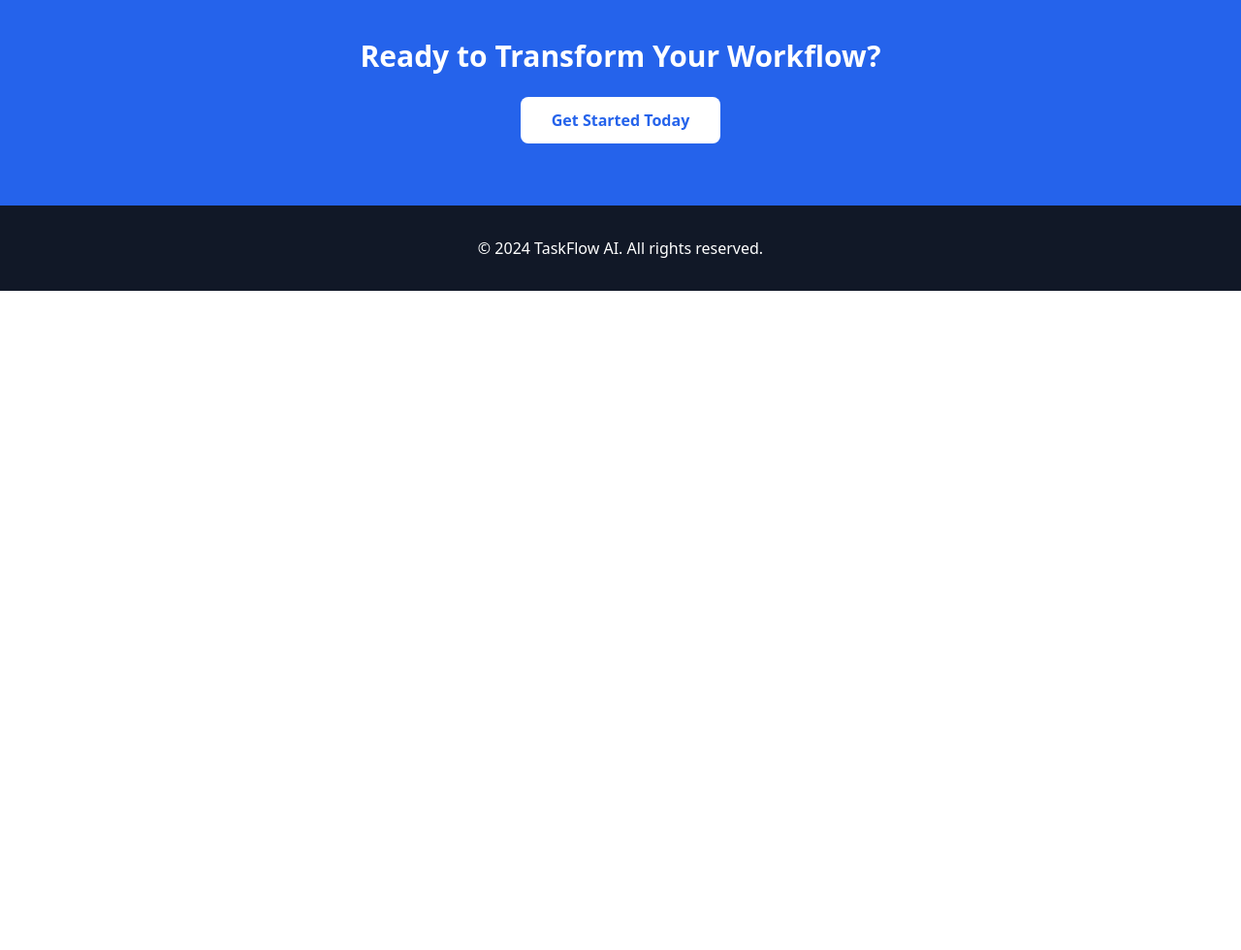
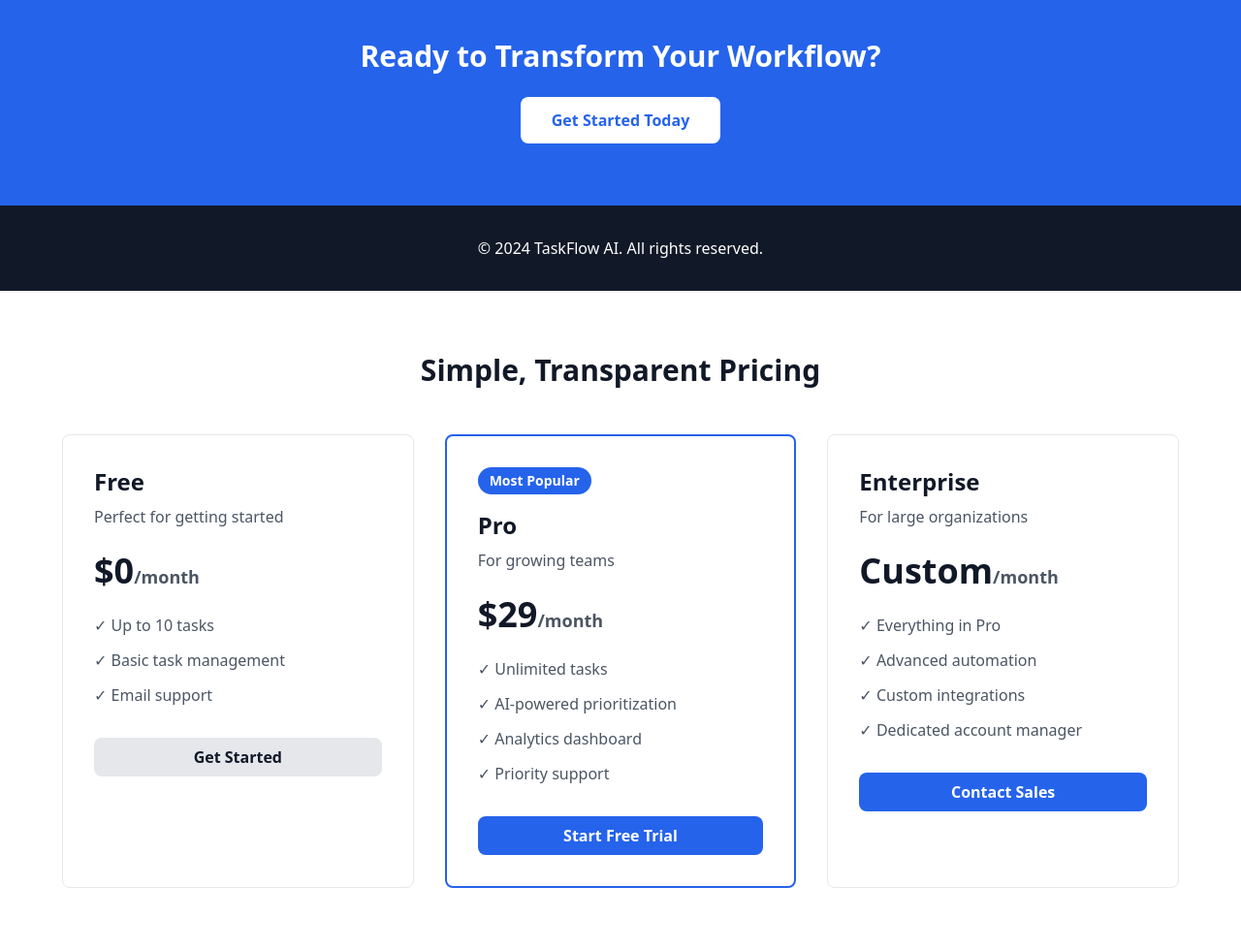
Before and after one commit to shikhersaluja7/taskflow-ai-landing, a plain HTML site: page index.html in a window 1280 px wide. Shown: the part 856-1836 px from the top of the page at 97% size. Before the commit the page ends 1156 px from the top, so only its background shows below. Drawn offline with nearby package versions, Linux system fonts and the light colour scheme.

Commit message:
Add pricing section

```diff
--- a/index.html
+++ b/index.html
@@ -67,5 +67,54 @@
             <p>&copy; 2024 TaskFlow AI. All rights reserved.</p>
         </div>
     </footer>
+<!-- Pricing Section -->
+<section class="py-16 px-4 bg-white">
+    <div class="max-w-6xl mx-auto">
+        <h3 class="text-3xl font-bold text-center mb-12 text-gray-900">Simple, Transparent Pricing</h3>
+        <div class="grid grid-cols-1 md:grid-cols-3 gap-8">
+            <!-- Free Tier -->
+            <div class="border border-gray-200 rounded-lg p-8 hover:shadow-lg transition">
+                <h4 class="text-2xl font-bold mb-2 text-gray-900">Free</h4>
+                <p class="text-gray-600 mb-6">Perfect for getting started</p>
+                <p class="text-4xl font-bold mb-6 text-gray-900">$0<span class="text-lg text-gray-600">/month</span></p>
+                <ul class="mb-8 space-y-3">
+                    <li class="text-gray-600">✓ Up to 10 tasks</li>
+                    <li class="text-gray-600">✓ Basic task management</li>
+                    <li class="text-gray-600">✓ Email support</li>
+                </ul>
+                <button class="w-full bg-gray-200 text-gray-900 px-6 py-2 rounded-lg hover:bg-gray-300 transition font-semibold">Get Started</button>
+            </div>
+
+            <!-- Pro Tier -->
+            <div class="border-2 border-blue-600 rounded-lg p-8 hover:shadow-lg transition transform hover:-translate-y-1">
+                <div class="bg-blue-600 text-white px-3 py-1 rounded-full inline-block mb-4 text-sm font-semibold">Most Popular</div>
+                <h4 class="text-2xl font-bold mb-2 text-gray-900">Pro</h4>
+                <p class="text-gray-600 mb-6">For growing teams</p>
+                <p class="text-4xl font-bold mb-6 text-gray-900">$29<span class="text-lg text-gray-600">/month</span></p>
+                <ul class="mb-8 space-y-3">
+                    <li class="text-gray-600">✓ Unlimited tasks</li>
+                    <li class="text-gray-600">✓ AI-powered prioritization</li>
+                    <li class="text-gray-600">✓ Analytics dashboard</li>
+                    <li class="text-gray-600">✓ Priority support</li>
+                </ul>
+                <button class="w-full bg-blue-600 text-white px-6 py-2 rounded-lg hover:bg-blue-700 transition font-semibold">Start Free Trial</button>
+            </div>
+
+            <!-- Enterprise Tier -->
+            <div class="border border-gray-200 rounded-lg p-8 hover:shadow-lg transition">
+                <h4 class="text-2xl font-bold mb-2 text-gray-900">Enterprise</h4>
+                <p class="text-gray-600 mb-6">For large organizations</p>
+                <p class="text-4xl font-bold mb-6 text-gray-900">Custom<span class="text-lg text-gray-600">/month</span></p>
+                <ul class="mb-8 space-y-3">
+                    <li class="text-gray-600">✓ Everything in Pro</li>
+                    <li class="text-gray-600">✓ Advanced automation</li>
+                    <li class="text-gray-600">✓ Custom integrations</li>
+                    <li class="text-gray-600">✓ Dedicated account manager</li>
+                </ul>
+                <button class="w-full bg-blue-600 text-white px-6 py-2 rounded-lg hover:bg-blue-700 transition font-semibold">Contact Sales</button>
+            </div>
+        </div>
+    </div>
+</section>
 </body>
 </html>
```
